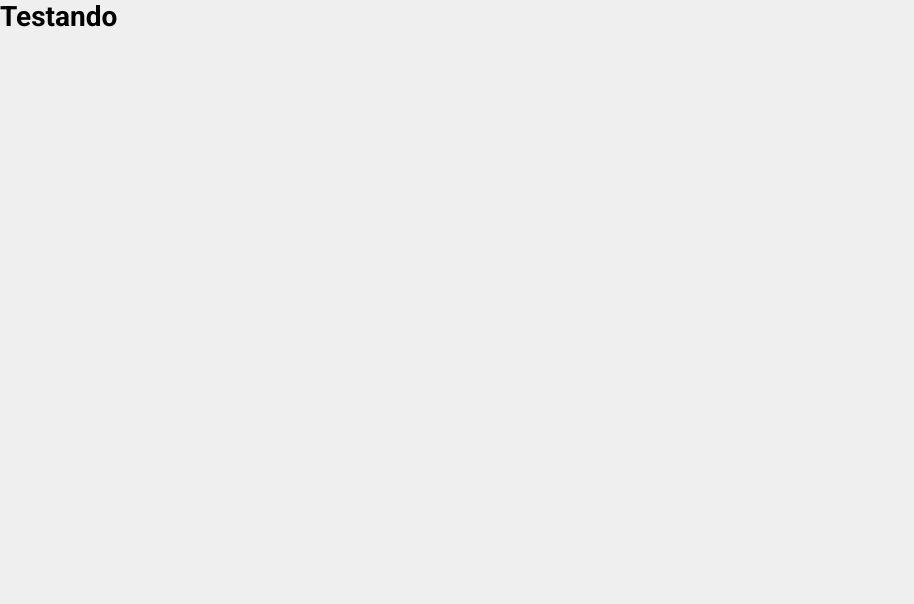
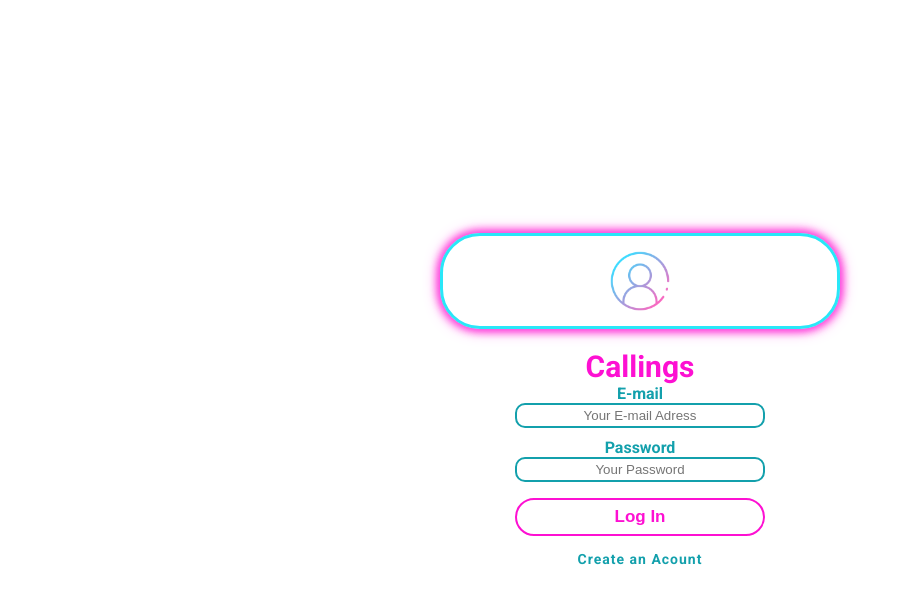
Before and after one commit to gabrieldantasoli/Chamados, a React (Create React App) app: page / in a window 1280 px wide. Shown: the top 604 px of the page, without its empty margins (0-914 px from the left). Built offline with nearby package versions, Linux system fonts and the light colour scheme.

Commit message:
Authentication and sign pages

```diff
--- a/src/App.css
+++ b/src/App.css
@@ -10,15 +10,10 @@
     outline: 0;
 }
 
-html ,
-body ,
-#root {
-    height: 100%;
-}
-
 body {
+    width: 100vw;
+    height: 100vh;
     font: 14px 'Roboto',sans-serif;
-    background-color: #efefef;
 }
 
 a {
--- a/src/App.js
+++ b/src/App.js
@@ -1,13 +1,13 @@
-
-
+import Rotas from './routes/AppRoutes.js';
+import { AuthProvider } from './Contexts/auth';
 import './App.css';
 
 function App() {
-  return (
-    <div className="App">
-      <h1>Testando</h1>
-    </div>
-  );
+  return(
+    <AuthProvider>
+      <Rotas />
+    </AuthProvider>
+  )
 }
 
 export default App;
--- /dev/null
+++ b/src/Contexts/auth.js
@@ -0,0 +1,65 @@
+import { createContext , useEffect, useState } from "react";
+import { app } from '../services/firebaseConection';
+import { createUserWithEmailAndPassword, getAuth, signInWithEmailAndPassword } from "firebase/auth";
+import { Navigate } from "react-router-dom";
+
+export const AuthContext = createContext({});
+
+export const AuthProvider = ({children}) => {
+
+    useEffect(() => {
+        const loadStoreAuth = () => {
+            const sessionToken = sessionStorage.getItem("@AuthFirebase:token");
+            const sessionUSer = sessionStorage.getItem("@AuthFirebase:user");
+            if (sessionToken && sessionUSer) {
+                setUser(sessionUSer);
+            }
+        };
+
+        loadStoreAuth();
+    }, []);
+
+    const auth = getAuth(app);
+    const [user, setUser] = useState(null);
+
+    const SignInWithEmail = (email, password) => {
+        signInWithEmailAndPassword(auth, email, password)
+        .then((userCredential) => {
+            const user = userCredential.user;
+            setUser(user);
+            sessionStorage.setItem("@AuthFirebase:token", "wwwww");
+            sessionStorage.setItem("@AuthFirebase:user", JSON.stringify(user));
+            console.log(userCredential)
+        })
+        .catch((error) => {
+            const errorCode = error.code;
+            const errorMessage = error.message;
+            alert(errorMessage)
+        })
+    };
+
+    const SignUpWithEmail = (email, password) => {
+        createUserWithEmailAndPassword(auth, email, password)
+        .then((userCredential) => {
+            const user = userCredential.user;
+            console.log(user);
+        })
+        .catch((error) => {
+            const errorCode = error.code;
+            const errorMessage = error.message;
+            alert(errorMessage)
+        })
+    }
+
+    function SignOut() {
+        sessionStorage.clear();
+        setUser(null);
+        return <Navigate to="/" />;
+    }
+
+    return(
+        <AuthContext.Provider value={{signed: !!user , SignInWithEmail, SignUpWithEmail, SignOut, user}}>
+            {children}
+        </AuthContext.Provider>
+    )
+}
--- a/src/index.js
+++ b/src/index.js
@@ -1,10 +1,12 @@
 import React from 'react';
 import ReactDOM from 'react-dom/client';
 import App from './App';
+import { BrowserRouter } from 'react-router-dom';
+
 
 const root = ReactDOM.createRoot(document.getElementById('root'));
 root.render(
-  <React.StrictMode>
+  <BrowserRouter>
     <App />
-  </React.StrictMode>
+  </BrowserRouter>
 );
--- /dev/null
+++ b/src/pages/DashBoard/index.js
@@ -0,0 +1,21 @@
+
+import { AuthContext } from '../../Contexts/auth';
+import { useContext } from 'react';
+
+export default () => {
+
+    // Using context starts
+    const { user , SignOut } = useContext(AuthContext);
+
+    async function logOut() {
+        await SignOut();
+    }
+    // Using context ends
+
+    return (
+        <div>
+            logged!
+            <button onClick={logOut}>Log out</button>
+        </div>
+    )
+}
--- a/src/pages/SignIn/index.js
+++ b/src/pages/SignIn/index.js
@@ -1,9 +1,49 @@
+import { Link, Navigate } from 'react-router-dom';
+import './login.css';
+
+import User from '../../images/user.png';
+import { useContext, useState } from 'react';
+import { AuthContext } from '../../Contexts/auth';
+
+export default () => {
+
+    // Using context starts
+    const { user , SignInWithEmail , signed } = useContext(AuthContext);
+
+    async function LoginEmail() {
+        await SignInWithEmail(email, password);
+    }
+    // Using context ends
 
 
-export default () => {
-    return(
-        <div>
-            <h1>paogina de signin</h1>
-        </div>
-    )
+    const [email , setEmail] = useState("");
+    const [password , setPassword] = useState("");
+
+    if (!signed) {
+        return(
+            <div className="logIn">
+                <div>
+                    <div className='logo'>
+                        <img src={User} alt="user icon" />
+                    </div>
+
+                    <div className='log'>
+                        <h1>Callings</h1>
+                        <label htmlFor='email'>E-mail</label> <br />
+                        <input type="text" id='email' value={email} onChange={(e) => setEmail(e.target.value)} placeholder="Your E-mail Adress" /><br />
+                        <label htmlFor='Password'>Password</label><br />
+                        <input type="password" id='Password' value={password} onChange={(e) => setPassword(e.target.value)} placeholder="Your Password" /> <br />
+                        <button onClick={LoginEmail}>Log In</button>
+                    </div>
+
+                    <div className='create'>
+                        <Link className='link' to="/signup">Create an Acount</Link>
+                    </div>
+                </div>
+            </div>
+        )
+    } else {
+        return <Navigate to="/dashboard" />
+    }
+
 }
--- /dev/null
+++ b/src/pages/SignIn/login.css
@@ -0,0 +1,112 @@
+.logIn {
+    width: 100vw;
+    height: 100vh;
+    display: flex;
+    flex-direction: column;
+    justify-content: center;
+    align-items: center;
+}
+
+.logIn > div {
+    width: 100%;
+}
+
+.logIn > div > * {
+    width: 90%;
+    max-width: 400px;
+    text-align: center;
+}
+
+.logIn .logo {
+    border: 3px solid rgb(41, 231, 248);
+    display: flex;
+    justify-content: center;
+    padding: 5px;
+    margin-bottom: 15px;
+    border-radius: 40px;
+    animation: ease-in-out shadow 10s infinite;
+}
+
+.logIn .logo img {
+    width: 80px;
+}
+
+.logIn .log h1 {
+    font-size: 30px;
+    margin-top: 20px;
+    color: rgb(253, 16, 210);
+}
+
+.logIn .log label {
+    color: rgb(19, 160, 172);
+    font-weight: bold;
+    font-size: 16px;
+}
+
+.logIn .log input {
+    width: 100%;
+    max-width: 250px;
+    padding: 3px;
+    border: 2px solid rgb(19, 160, 172);
+    border-radius: 10px;
+    margin-bottom: 10px;
+    text-align: center;
+}
+
+.logIn .log button {
+    font-size: 17px;
+    margin: 6px 0 15px 0;
+    font-weight: bold;
+    padding: 7px;
+    width: 100%;
+    max-width: 250px;
+    background-color: transparent;
+    border: 2px solid rgb(253, 16, 210);
+    border-radius: 20px;
+    color: rgb(253, 16, 210);
+    transition: ease 0.5s;
+}
+
+.logIn .log button:hover {
+    background-color: rgb(253, 16, 210);
+    color: #efefef;
+    box-shadow: 0 0 5px rgb(255, 83, 223),
+                0 0 10px rgb(253, 54, 217);
+}
+
+.logIn .link {
+    color: rgb(19, 160, 172);
+    font-weight: bold;
+    font-size: 14px;
+    letter-spacing: 1px;
+}
+
+.logIn .link:hover {
+    color: rgb(255, 83, 223);
+}
+
+
+
+
+
+@keyframes shadow {
+    0% {
+        box-shadow: 0 0 15px rgb(255, 83, 223);
+    }
+    25% {
+        box-shadow: 0 0 15px rgb(255, 83, 223),
+                    0 0 10px rgb(253, 54, 217);
+    }
+    50% {
+        box-shadow: 0 0 15px rgb(255, 83, 223),
+                    0 0 10px rgb(253, 54, 217),
+                    0 0 10px rgb(253, 16, 210);
+    }
+    75% {
+        box-shadow: 0 0 15px rgb(255, 83, 223),
+                    0 0 10px rgb(253, 54, 217);
+    }
+    100% {
+        box-shadow: 0 0 15px rgb(255, 83, 223);
+    }
+}
--- a/src/pages/SignUp/index.js
+++ b/src/pages/SignUp/index.js
@@ -1,9 +1,38 @@
+import '../SignIn/login.css';
 
+import User from '../../images/user.png';
+import { useContext, useState } from 'react';
+import { AuthContext } from '../../Contexts/auth';
 
 export default () => {
+
+    // Using context starts
+    const { SignUpWithEmail } = useContext(AuthContext);
+
+    async function createLoginEmail() {
+        await SignUpWithEmail(email, password);
+    }
+    // Using context ends
+
+    const [email , setEmail] = useState("");
+    const [password , setPassword] = useState("");
+
     return(
-        <div>
-            <h1>paogina de signup</h1>
+        <div className="logIn">
+            <div>
+                <div className='logo'>
+                    <img src={User} alt="user icon" />
+                </div>
+
+                <div className='log'>
+                    <h1>Callings</h1>
+                    <label htmlFor='email'>E-mail</label> <br />
+                    <input type="text" id='email' value={email} onChange={(e) => setEmail(e.target.value)} placeholder="Your E-mail Adress" /><br />
+                    <label htmlFor='Password'>Password</label><br />
+                    <input type="password" id='Password' value={password} onChange={(e) => setPassword(e.target.value)} placeholder="Your Password" /> <br />
+                    <button onClick={createLoginEmail}>Sign Up</button>
+                </div>
+            </div>
         </div>
     )
 }
--- /dev/null
+++ b/src/routes/AppRoutes.js
@@ -0,0 +1,20 @@
+import { Routes , Route } from "react-router-dom"
+import { PrivateRoutes } from ".";
+
+import SignIn from "../pages/SignIn";
+import SignUp from "../pages/SignUp";
+import DashBoard from '../pages/DashBoard';
+
+export default () => {
+    return(
+        <Routes>
+            <Route path="/" element={<SignIn />} />
+            <Route path="/signup" element={<SignUp />} />
+
+            <Route path="/dashboard" element={<PrivateRoutes />} >
+                <Route path="/dashboard" element={<DashBoard />} />
+            </Route>
+
+        </Routes>
+    )
+}
--- a/src/routes/index.js
+++ b/src/routes/index.js
@@ -0,0 +1,9 @@
+import { useContext } from "react"
+import { Navigate, Outlet } from "react-router-dom";
+import { AuthContext } from '../Contexts/auth';
+
+
+export const PrivateRoutes = () => {
+    const {signed} = useContext(AuthContext);
+    return signed ? <Outlet /> : <Navigate to="/" />
+}
```
Also changed, not shown: src/images/user.png (added).
